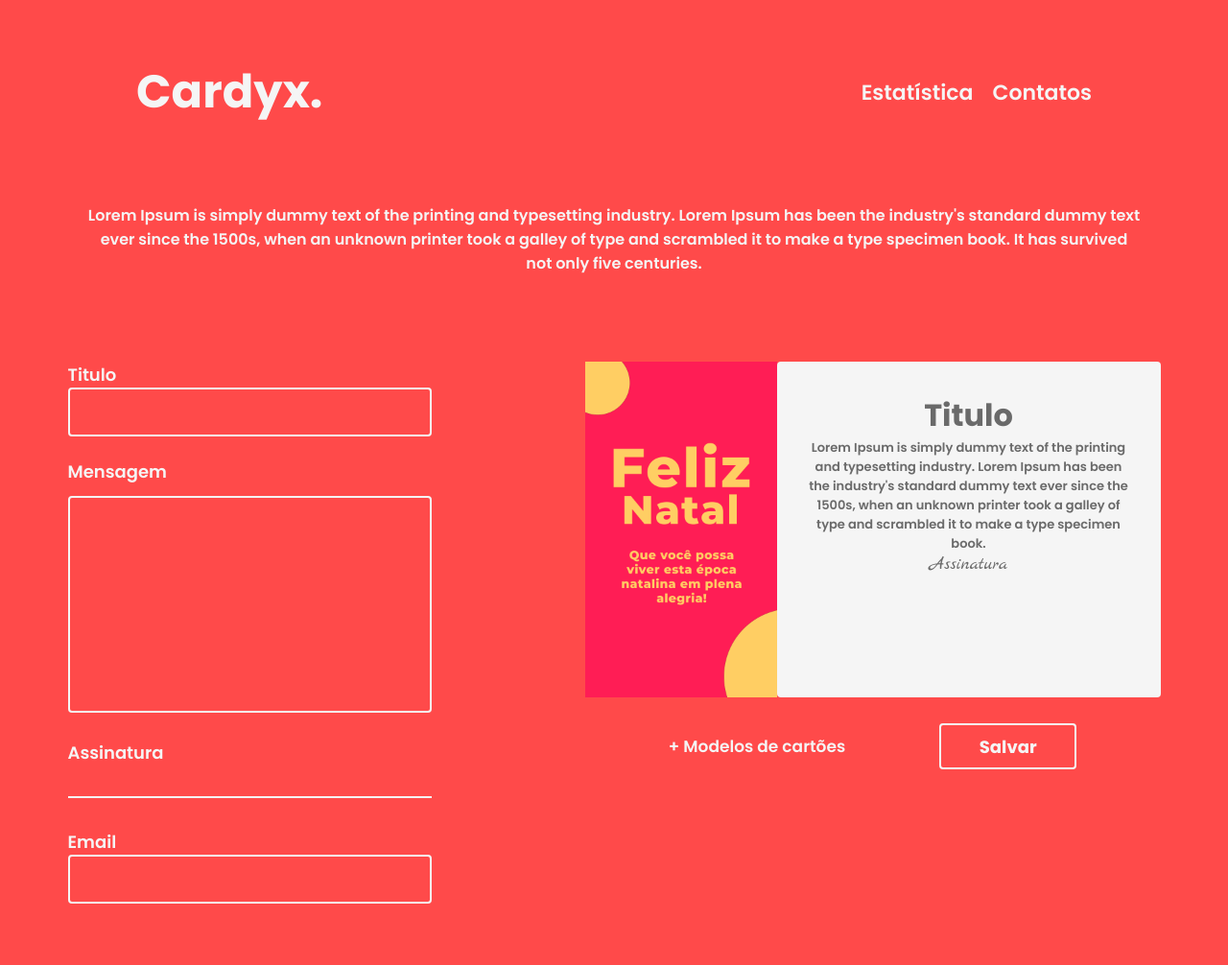
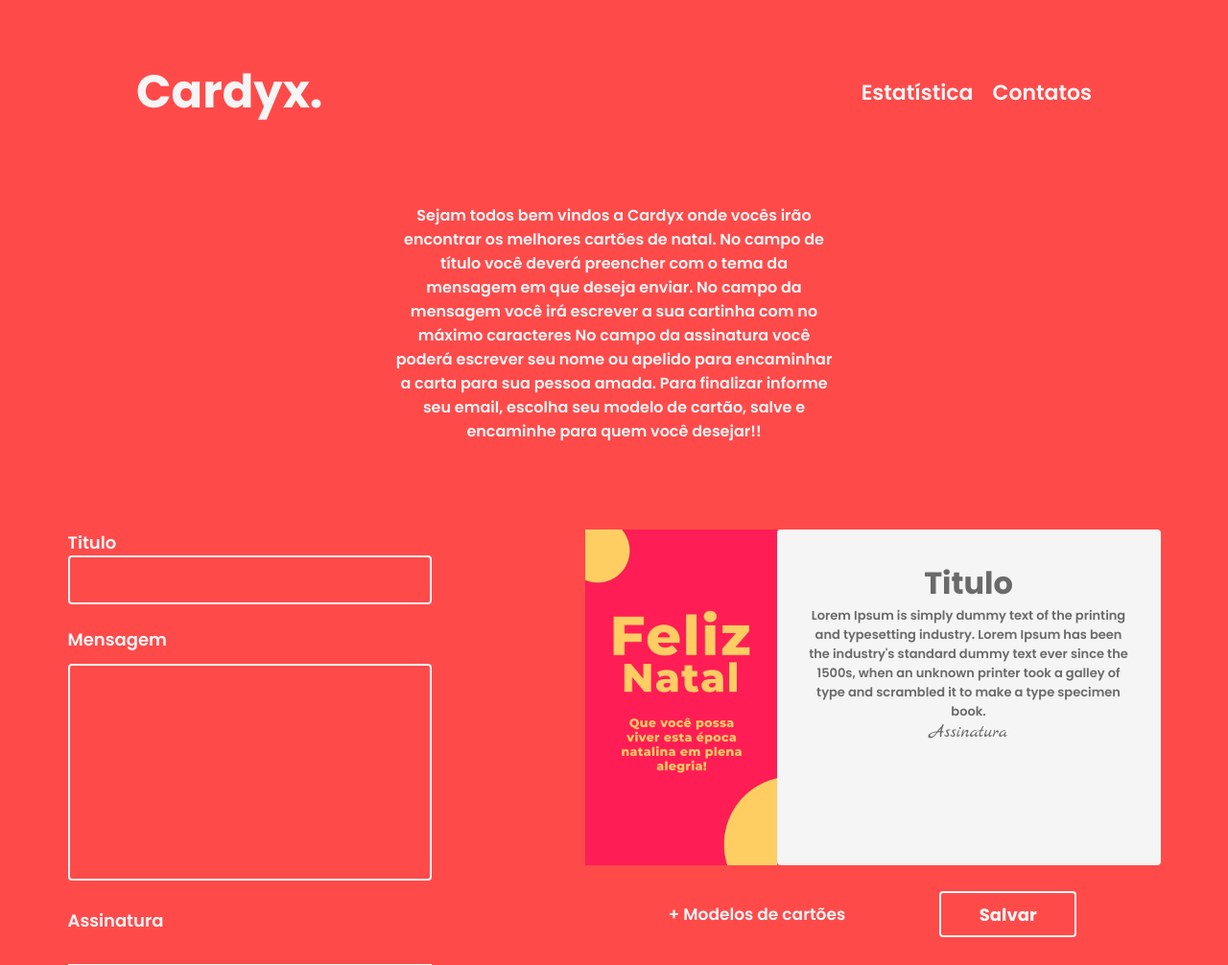
Before and after one commit to Gbmrocha/cardyx, a PHP site: page /src/index.html in a window 1280 px wide. Shown: the top 1006 px of the page at 96% size. Before the commit the page ends 942 px from the top, so only its background shows below. Run offline with PHP 8.4, Linux system fonts and the light colour scheme; some libraries are stand-ins or nearby versions.

Commit message:
Texto apresentação

```diff
--- a/client/src/index.html
+++ b/client/src/index.html
@@ -51,7 +51,11 @@
         </div>
         <div class="about">
             <p class="about-we">
-                Lorem Ipsum is simply dummy text of the printing and typesetting industry. Lorem Ipsum has been the industry's standard dummy text ever since the 1500s, when an unknown printer took a galley of type and scrambled it to make a type specimen book. It has survived not only five centuries.
+                Sejam todos bem vindos a Cardyx onde vocês irão encontrar os melhores cartões de natal.
+                No campo de título você deverá preencher com o tema da mensagem em que deseja enviar.
+                No campo da mensagem você irá escrever a sua cartinha com no máximo   caracteres
+                No campo da assinatura você poderá escrever seu nome ou apelido para encaminhar a carta para sua pessoa amada.
+                Para finalizar informe seu email, escolha seu modelo de cartão, salve e encaminhe para quem você desejar!!
             </p>
         </div>
 
--- a/client/styles/home.css
+++ b/client/styles/home.css
@@ -113,9 +113,13 @@
 }
 
 .about{
+
     padding: 20px 90px 90px 90px;
 }
 .about-we{
+    padding-left: 20em;
+    padding-right: 20em;
+
     font-family: 'Poppins', sans-serif;
     color: var(--text-color);
     text-align: center;
```
